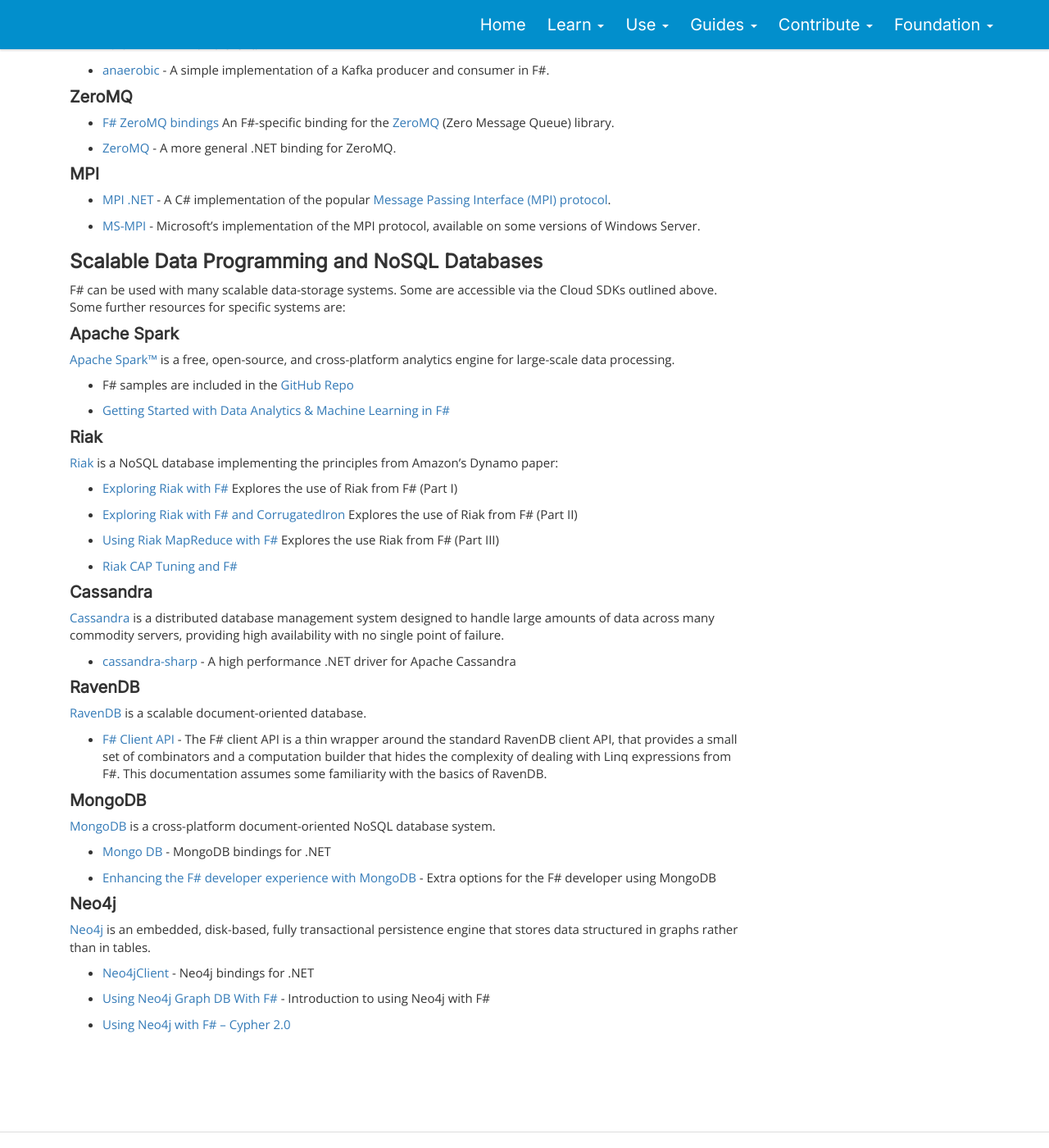
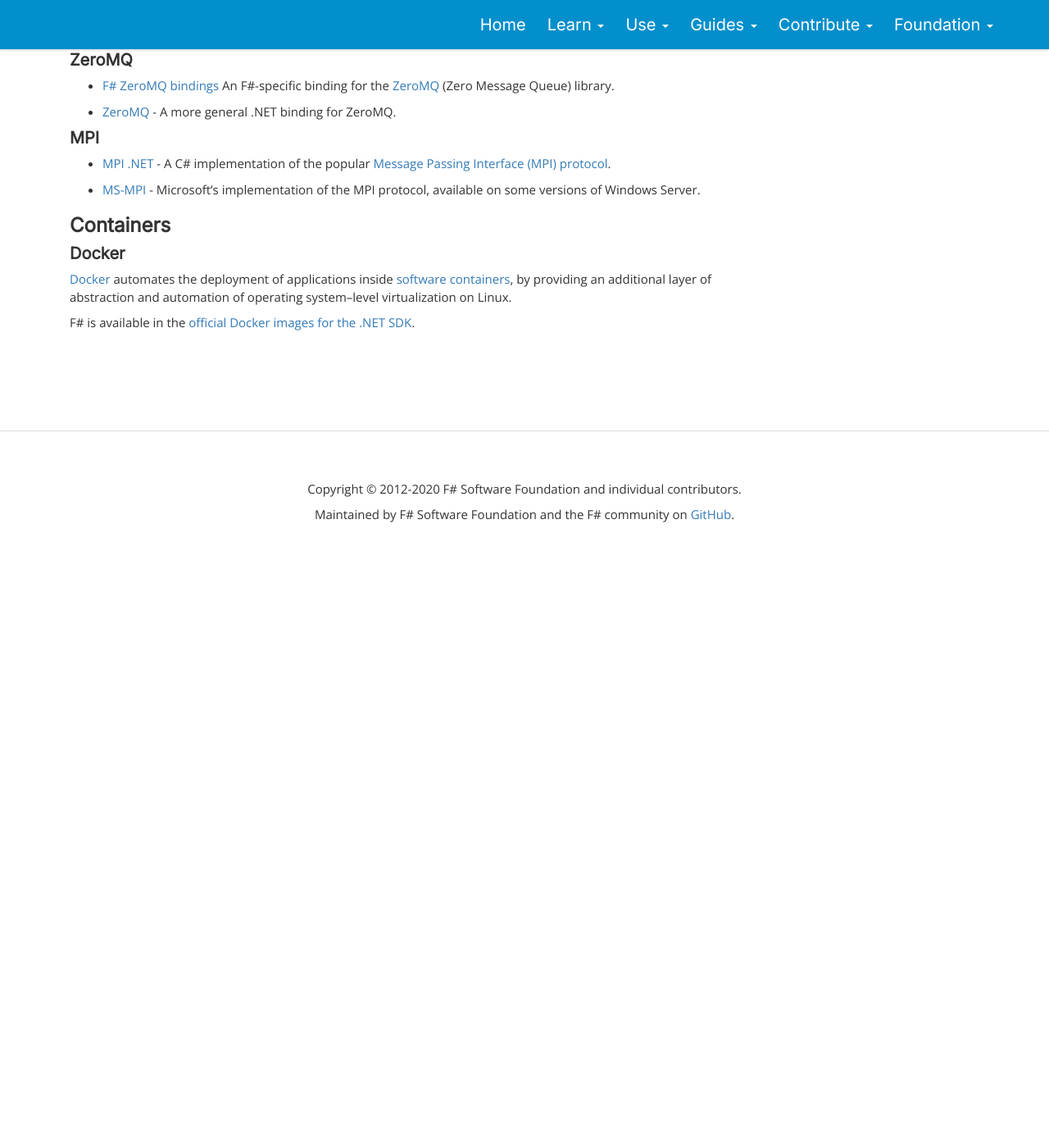
Before and after one commit to fsharp/fsharp.org, a Jekyll site: the page built from guides/cloud/index.md, in a window 1280 px wide and 1400 px high, scrolled down 2089 px. Shown: the whole window at 82% size. Built offline with Jekyll 4.4.1, drawn with Linux system fonts in a browser that asks for light colours; nearby versions of some CDN libraries; after the commit the page ends 2804 px from its top, so only the background shows below that; some of the changed text lies outside the part shown.

Commit message:
cleanup cloud guide

```diff
--- a/guides/cloud/index.md
+++ b/guides/cloud/index.md
@@ -37,7 +37,6 @@
 * [Dojo](https://github.com/CompositionalIT/SAFE-Dojo/)
 * [Support](https://safe-stack.github.io/docs/support/)
 
-
 ### Cloud Platforms
 
 #### [Microsoft Azure](https://docs.microsoft.com/dotnet/articles/fsharp/using-fsharp-on-azure/)
@@ -57,13 +56,18 @@
 
  * [FSharp.AWS.DynamoDB](https://github.com/fsprojects/FSharp.AWS.DynamoDB#fsharpawsdynamodb) - an F# wrapper over the standard Amazon.DynamoDB library which allows you to represent table items using F# records and perform updates, queries and scans using F# quotation expressions
 
-### Containers
+### Scalable Data Programming and NoSQL Databases
 
-#### Docker
+F# can be used with many scalable data-storage systems. Some are accessible via the Cloud SDKs outlined above.
+Some further resources for specific systems are:
 
-[Docker](https://www.docker.io/) automates the deployment of applications inside [software containers](http://en.wikipedia.org/wiki/Operating_system%E2%80%93level_virtualization), by providing an additional layer of abstraction and automation of operating system–level virtualization on Linux.
+#### Apache Spark
 
-F# is available in the [official Docker images for the .NET SDK](https://hub.docker.com/_/microsoft-dotnet-sdk).
+[Apache Spark™](https://dotnet.microsoft.com/apps/data/spark) is a free, open-source, and cross-platform analytics engine for large-scale data processing.
+
+* F# samples are included in the [GitHub Repo](https://github.com/dotnet/spark#samples)
+
+* [Getting Started with Data Analytics & Machine Learning in F#](https://www.youtube.com/watch?v=ciBtKRZMIaU)
 
 ### Scalable Distributed Programming and Messaging
 
@@ -97,60 +101,10 @@
 
 * [MS-MPI](http://msdn.microsoft.com/library/bb524831.aspx) - Microsoft's implementation of the MPI protocol, available on some versions of Windows Server.
 
-### Scalable Data Programming and NoSQL Databases
+### Containers
 
-F# can be used with many scalable data-storage systems. Some are accessible via the Cloud SDKs outlined above.
-Some further resources for specific systems are:
+#### Docker
 
-#### Apache Spark
+[Docker](https://www.docker.io/) automates the deployment of applications inside [software containers](http://en.wikipedia.org/wiki/Operating_system%E2%80%93level_virtualization), by providing an additional layer of abstraction and automation of operating system–level virtualization on Linux.
 
-[Apache Spark™](https://dotnet.microsoft.com/apps/data/spark) is a free, open-source, and cross-platform analytics engine for large-scale data processing.
-
-* F# samples are included in the [GitHub Repo](https://github.com/dotnet/spark#samples)
-
-* [Getting Started with Data Analytics & Machine Learning in F#](https://www.youtube.com/watch?v=ciBtKRZMIaU)
-
-#### Riak
-
-[Riak](http://en.wikipedia.org/wiki/Riak) is a NoSQL database implementing the principles from Amazon's Dynamo paper:
-
- * [Exploring Riak with F#](http://jyliao.blogspot.co.uk/2013/04/exploring-riak-with-f.html) Explores the use of Riak from F# (Part I)
-
- * [Exploring Riak with F# and CorrugatedIron](http://jyliao.blogspot.co.uk/2013/04/exploring-riak-with-f-and-corrugatediron.html) Explores the use of Riak from F# (Part II)
-
- * [Using Riak MapReduce with F#](http://jyliao.blogspot.com/2013/06/riak-mapreduce-with-f.html) Explores the use Riak from F# (Part III)
-
- * [Riak CAP Tuning and F#](http://jyliao.blogspot.co.uk/2013/06/riak-cap-tuning-and-f.html)
-
-#### Cassandra
-
-[Cassandra](http://cassandra.apache.org/) is a distributed database management system designed
-to handle large amounts of data across many commodity servers, providing high availability with
-no single point of failure.
-
- * [cassandra-sharp](https://github.com/pchalamet/cassandra-sharp/) - A high performance .NET driver for Apache Cassandra
-
-#### RavenDB
-
-[RavenDB](http://ravendb.net/) is a scalable document-oriented database.
-
- * [F# Client API](http://ravendb.net/docs/client-api/fsharp) - The F# client API is a thin wrapper around the standard RavenDB client API, that provides a small set of combinators and a computation builder that hides the complexity of dealing with Linq expressions from F#. This documentation assumes some familiarity with the basics of RavenDB.
-
-#### MongoDB
-
-[MongoDB](http://www.mongodb.org/) is a cross-platform document-oriented NoSQL database system.
-
- * [Mongo DB](http://www.mongodb.org/display/DOCS/CSharp+Language+Center) - MongoDB bindings for .NET
-
- * [Enhancing the F# developer experience with MongoDB](http://blog.mongodb.org/post/59584347005/enhancing-the-f-developer-experience-with-mongodb) - Extra options for the F# developer using MongoDB
-
-#### Neo4j
-
-[Neo4j](http://www.neo4j.org/) is an embedded, disk-based, fully transactional persistence engine that
-stores data structured in graphs rather than in tables.
-
- * [Neo4jClient](http://hg.readify.net/neo4jclient/wiki/Home) - Neo4j bindings for .NET
-
- * [Using Neo4j Graph DB With F#](http://sergeytihon.wordpress.com/2013/03/27/using-neo4j-graph-db-with-f/) - Introduction to using Neo4j with F#
-
- * [Using Neo4j with F# – Cypher 2.0](http://geekswithblogs.net/cskardon/archive/2013/11/27/using-neo4j-with-f-ndash-cypher-2.0.aspx)
+F# is available in the [official Docker images for the .NET SDK](https://hub.docker.com/_/microsoft-dotnet-sdk).
```
